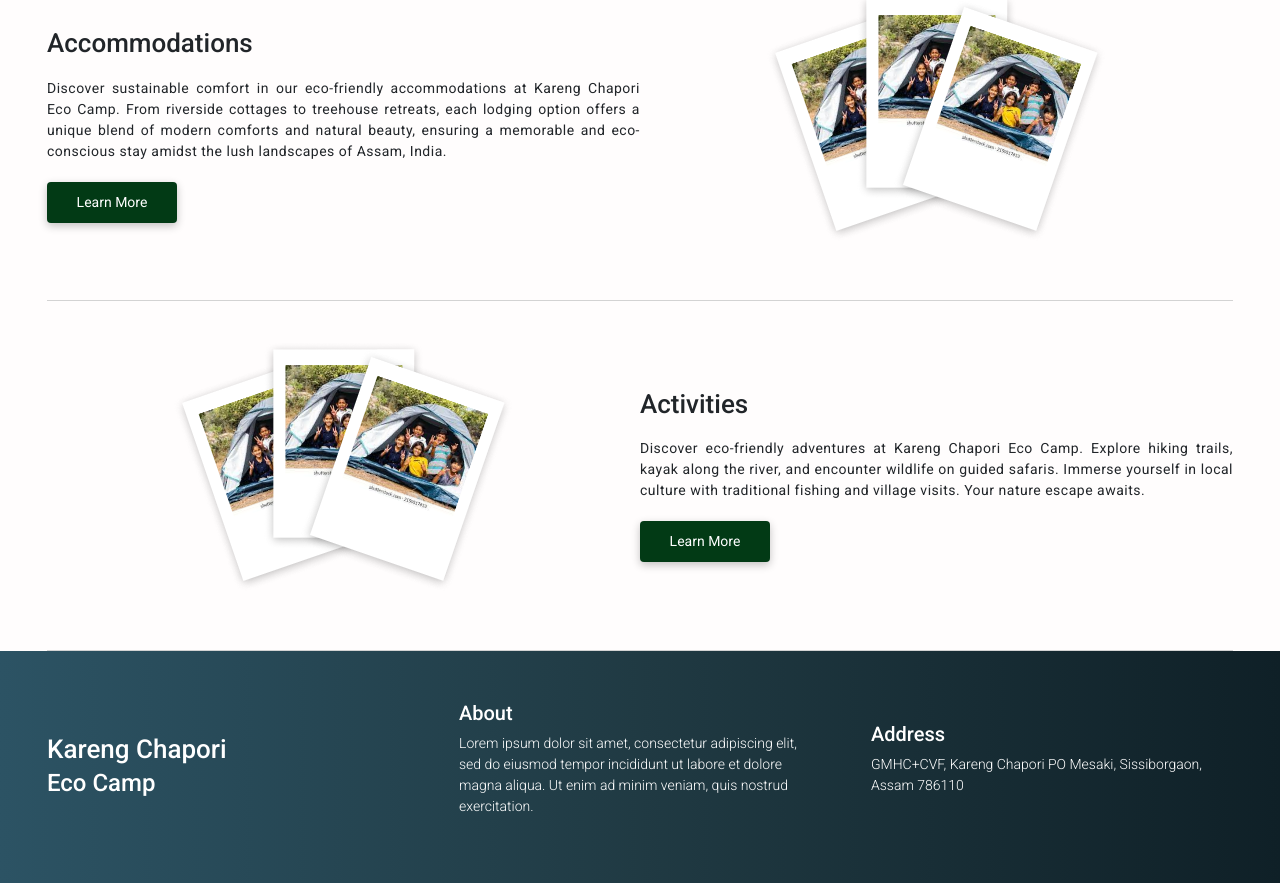
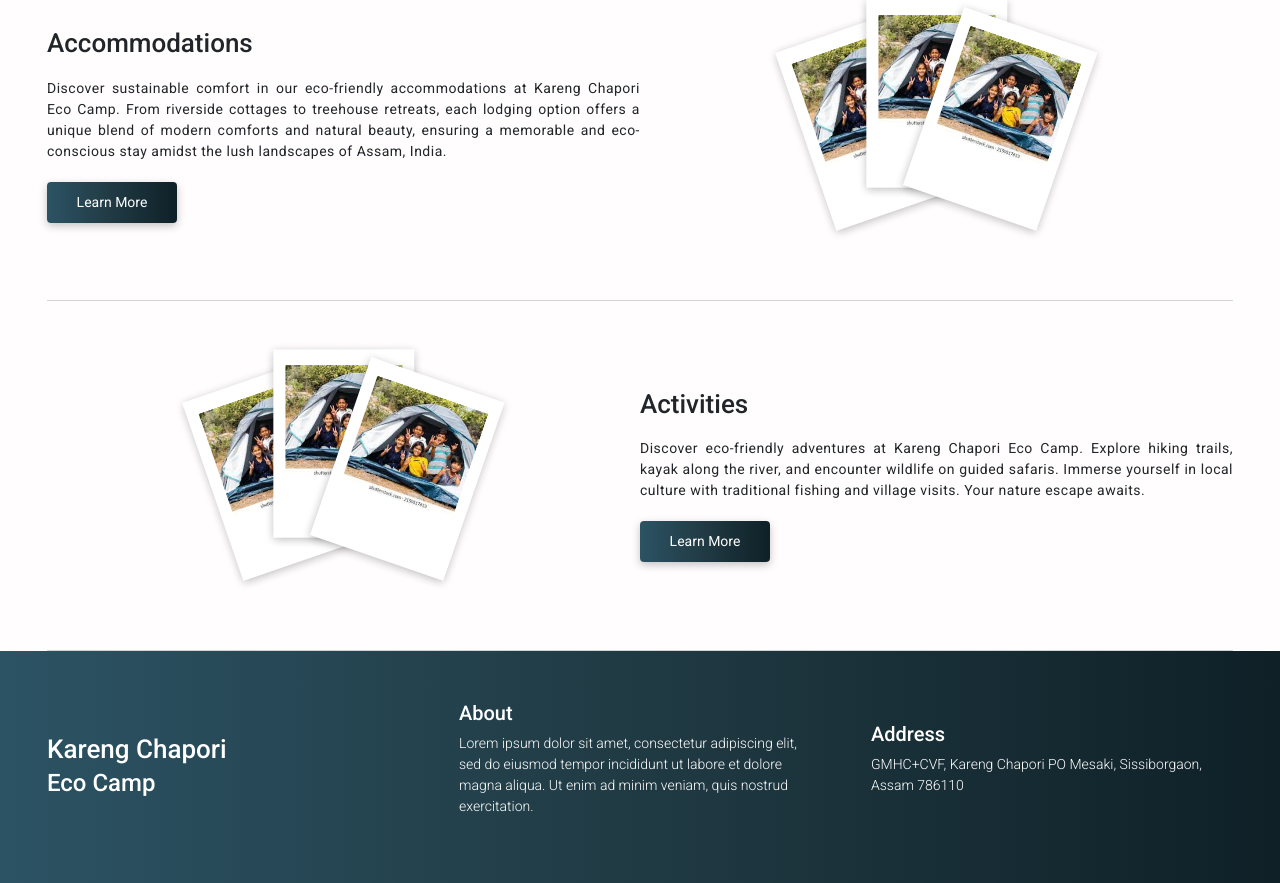
Before and after one commit to Gratia-GTPL/kareng-eco-camp, a React (Vite) app: page / in a window 1280 px wide. Shown: the part 839-1722 px from the top of the page. Built offline with nearby package versions, Linux system fonts and the light colour scheme.

Commit message:
button color change

```diff
--- a/src/components/Accommodation/Accommodation.css
+++ b/src/components/Accommodation/Accommodation.css
@@ -66,13 +66,15 @@
 }
 .learn-more-btn-div>button{
     width: 130px;
-    background-color: #023A15;
     color:#fff;
     border: none;
     border-radius: 4px;
     padding: 10px 28px;
     box-shadow: rgba(0, 0, 0, 0.24) 0px 3px 8px;
     font-size: 14px;
+    background: #0F2027;
+background: -webkit-linear-gradient(to right, #2C5364, #203A43, #0F2027);
+background: linear-gradient(to right, #2C5364, #203A43, #0F2027);
 }
 
 /* ==============media query for small screen size============= */
--- a/src/components/Activities/Activities.css
+++ b/src/components/Activities/Activities.css
@@ -65,13 +65,15 @@
 }
 .learn-more-btn-div>button{
     width: 130px;
-    background-color: #023A15;
     color:#fff;
     border: none;
     border-radius: 4px;
     padding: 10px 28px;
     box-shadow: rgba(0, 0, 0, 0.24) 0px 3px 8px;
     font-size: 14px;
+    background: #0F2027;
+background: -webkit-linear-gradient(to right, #2C5364, #203A43, #0F2027);
+background: linear-gradient(to right, #2C5364, #203A43, #0F2027);
 }
 
 /* ==============media query for small screen size============= */
--- a/src/components/HeaderSection/Navbar.css
+++ b/src/components/HeaderSection/Navbar.css
@@ -59,7 +59,6 @@
   background: #0F2027;
 background: -webkit-linear-gradient(to right, #2C5364, #203A43, #0F2027);
 background: linear-gradient(to right, #2C5364, #203A43, #0F2027);
-
 }
 .logo-div {
   display: flex;
--- a/src/pages/LoginRegistration/Login.css
+++ b/src/pages/LoginRegistration/Login.css
@@ -100,15 +100,16 @@
 }
 .login-btn-div>button{
     height: 38px;
-    background-color: #023A15;
     border: none;
     border-radius: 5px;
     padding: 5px 30px;
     color: white;
     cursor: pointer;
-    /* font-family: 'Lucida Sans', 'Lucida Sans Regular', 'Lucida Grande', 'Lucida Sans Unicode', Geneva, Verdana, sans-serif; */
     font-size: 15px;
     letter-spacing: 0.3px;
+     background: #0F2027;
+background: -webkit-linear-gradient(to right, #2C5364, #203A43, #0F2027);
+background: linear-gradient(to right, #2C5364, #203A43, #0F2027);
 }
 
 .login-link {
```
